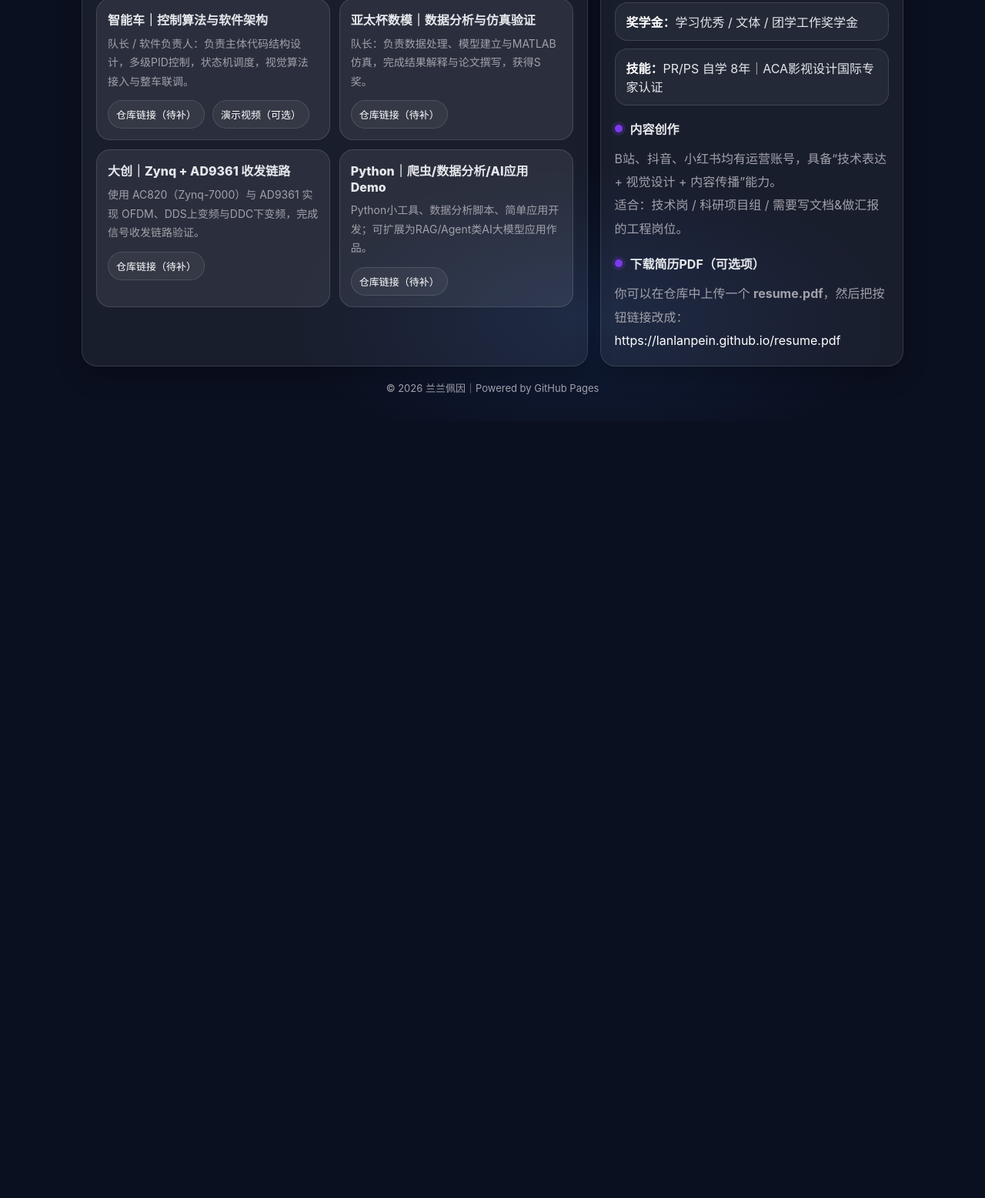
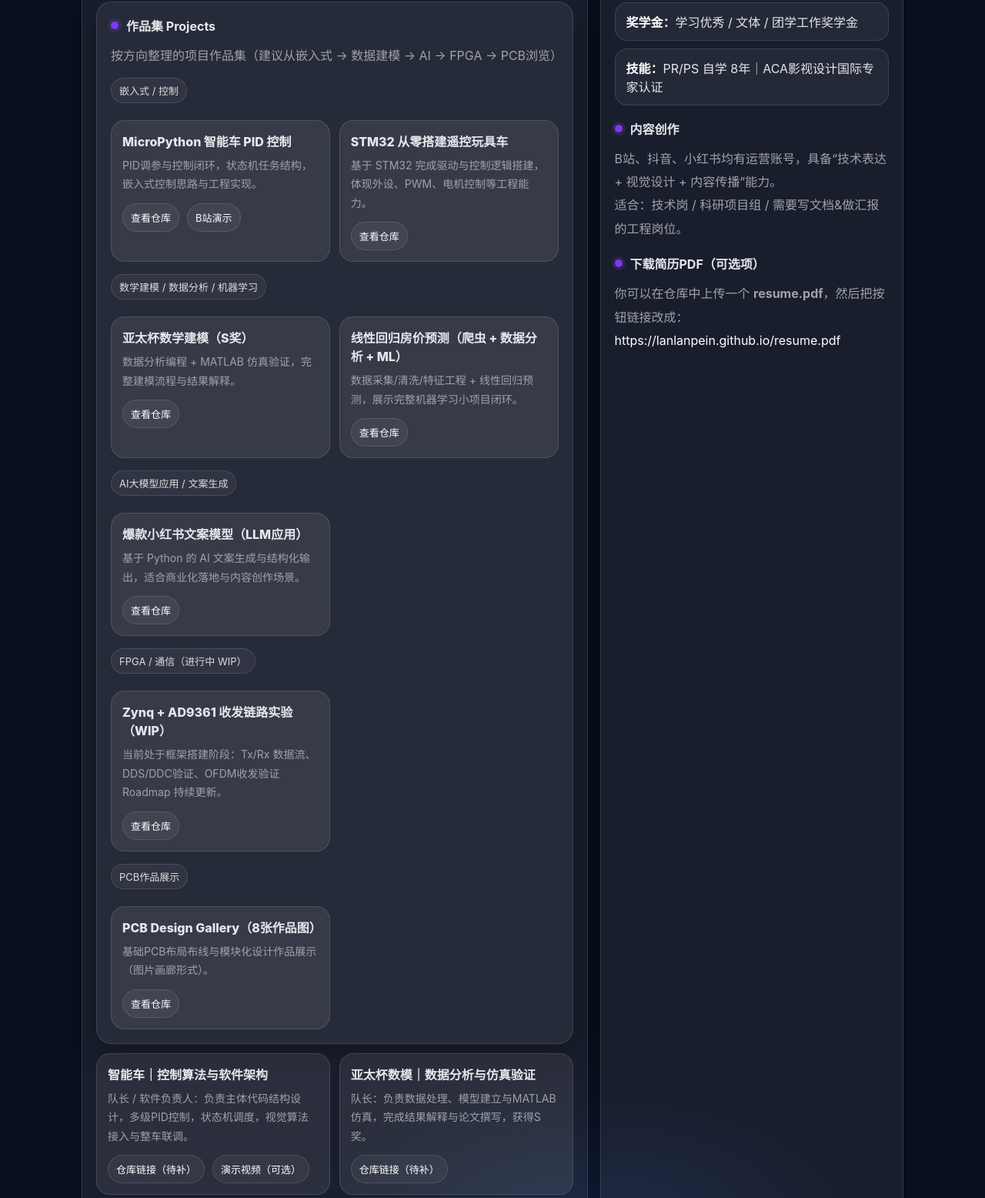
Before and after one commit to Lanlanpein/Lanlanpein.github.io, a plain HTML site: page index.html in a window 1280 px wide. Shown: the part 798-2354 px from the top of the page at 77% size. Before the commit the page ends 1345 px from the top, so only its background shows below. Drawn offline with Linux system fonts and the light colour scheme.

Commit message:
Update index.html

```diff
--- a/index.html
+++ b/index.html
@@ -251,6 +251,110 @@
         </div>
 
         <h2 style="margin-top:18px;"><span class="dot"></span>项目作品集（建议你开源/脱敏后放GitHub）</h2>
+        <!-- ✅ 作品集 Projects -->
+<section class="card" style="margin-top:16px;">
+  <h2><span class="dot"></span>作品集 Projects</h2>
+  <p class="muted">
+    按方向整理的项目作品集（建议从嵌入式 → 数据建模 → AI → FPGA → PCB浏览）
+  </p>
+
+  <div style="margin-top:14px;">
+    <div class="chip" style="display:inline-block;margin-bottom:10px;">嵌入式 / 控制</div>
+    <div class="projects">
+      <div class="pitem">
+        <div class="ptitle">MicroPython 智能车 PID 控制</div>
+        <div class="pdesc">
+          PID调参与控制闭环，状态机任务结构，嵌入式控制思路与工程实现。
+        </div>
+        <div class="plink">
+          <a class="smallbtn" href="https://github.com/Lanlanpein/smartcar-micropython-pid" target="_blank">查看仓库</a>
+          <a class="smallbtn" href="https://space.bilibili.com/305579332" target="_blank">B站演示</a>
+        </div>
+      </div>
+
+      <div class="pitem">
+        <div class="ptitle">STM32 从零搭建遥控玩具车</div>
+        <div class="pdesc">
+          基于 STM32 完成驱动与控制逻辑搭建，体现外设、PWM、电机控制等工程能力。
+        </div>
+        <div class="plink">
+          <a class="smallbtn" href="https://github.com/Lanlanpein/stm32-rc-car-from-scratch" target="_blank">查看仓库</a>
+        </div>
+      </div>
+    </div>
+  </div>
+
+  <div style="margin-top:16px;">
+    <div class="chip" style="display:inline-block;margin-bottom:10px;">数学建模 / 数据分析 / 机器学习</div>
+    <div class="projects">
+      <div class="pitem">
+        <div class="ptitle">亚太杯数学建模（S奖）</div>
+        <div class="pdesc">
+          数据分析编程 + MATLAB 仿真验证，完整建模流程与结果解释。
+        </div>
+        <div class="plink">
+          <a class="smallbtn" href="https://github.com/Lanlanpein/apmcm-math-modeling" target="_blank">查看仓库</a>
+        </div>
+      </div>
+
+      <div class="pitem">
+        <div class="ptitle">线性回归房价预测（爬虫 + 数据分析 + ML）</div>
+        <div class="pdesc">
+          数据采集/清洗/特征工程 + 线性回归预测，展示完整机器学习小项目闭环。
+        </div>
+        <div class="plink">
+          <a class="smallbtn" href="https://github.com/Lanlanpein/house-price-prediction-linear-regression" target="_blank">查看仓库</a>
+        </div>
+      </div>
+    </div>
+  </div>
+
+  <div style="margin-top:16px;">
+    <div class="chip" style="display:inline-block;margin-bottom:10px;">AI大模型应用 / 文案生成</div>
+    <div class="projects">
+      <div class="pitem">
+        <div class="ptitle">爆款小红书文案模型（LLM应用）</div>
+        <div class="pdesc">
+          基于 Python 的 AI 文案生成与结构化输出，适合商业化落地与内容创作场景。
+        </div>
+        <div class="plink">
+          <a class="smallbtn" href="https://github.com/Lanlanpein/xiaohongshu-copywriting-llm" target="_blank">查看仓库</a>
+        </div>
+      </div>
+    </div>
+  </div>
+
+  <div style="margin-top:16px;">
+    <div class="chip" style="display:inline-block;margin-bottom:10px;">FPGA / 通信（进行中 WIP）</div>
+    <div class="projects">
+      <div class="pitem">
+        <div class="ptitle">Zynq + AD9361 收发链路实验（WIP）</div>
+        <div class="pdesc">
+          当前处于框架搭建阶段：Tx/Rx 数据流、DDS/DDC验证、OFDM收发验证 Roadmap 持续更新。
+        </div>
+        <div class="plink">
+          <a class="smallbtn" href="https://github.com/Lanlanpein/zynq-ad9361-ofdm-lab" target="_blank">查看仓库</a>
+        </div>
+      </div>
+    </div>
+  </div>
+
+  <div style="margin-top:16px;">
+    <div class="chip" style="display:inline-block;margin-bottom:10px;">PCB作品展示</div>
+    <div class="projects">
+      <div class="pitem">
+        <div class="ptitle">PCB Design Gallery（8张作品图）</div>
+        <div class="pdesc">
+          基础PCB布局布线与模块化设计作品展示（图片画廊形式）。
+        </div>
+        <div class="plink">
+          <a class="smallbtn" href="https://github.com/Lanlanpein/pcb-design-gallery" target="_blank">查看仓库</a>
+        </div>
+      </div>
+    </div>
+  </div>
+</section>
+
 
         <div class="projects">
 
```
